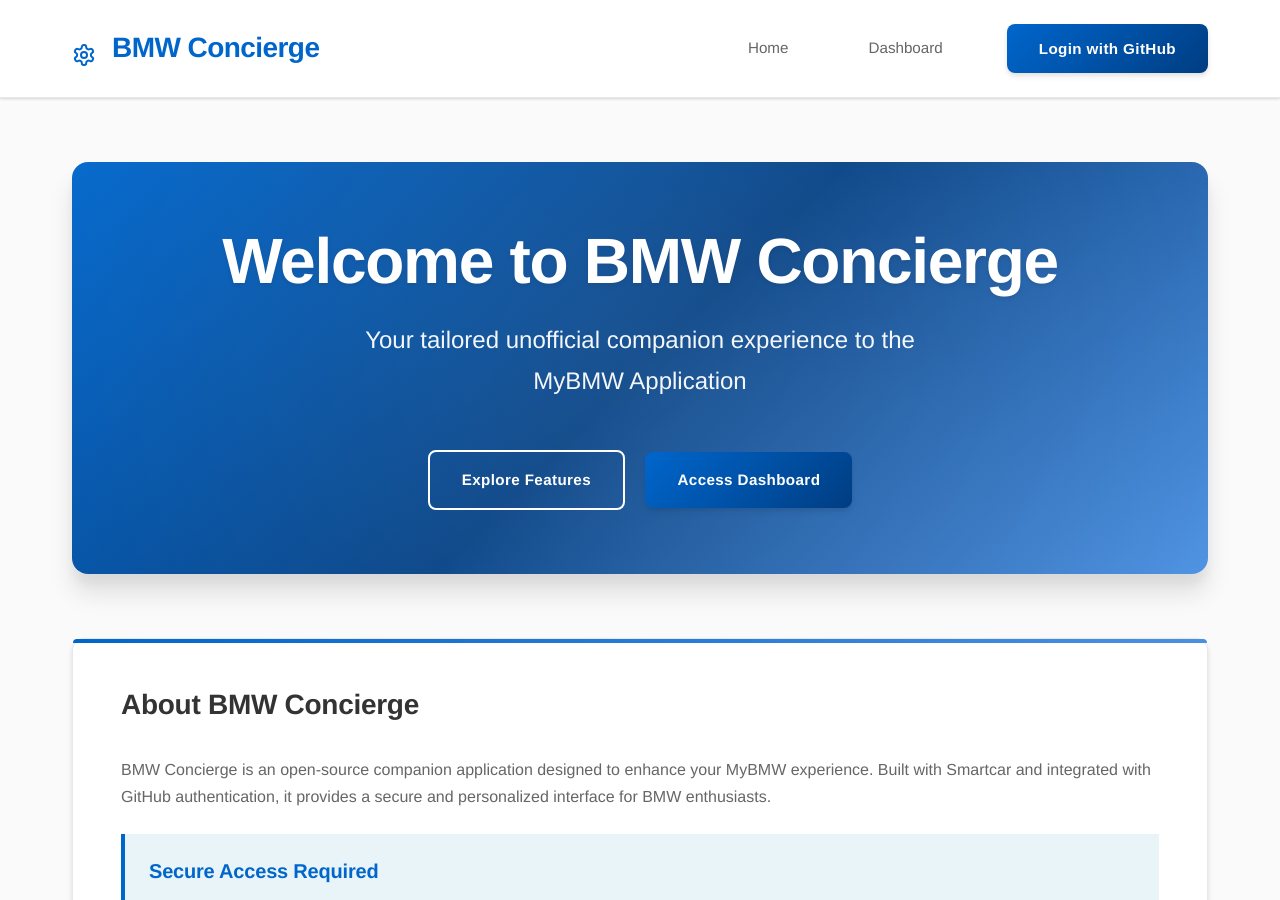
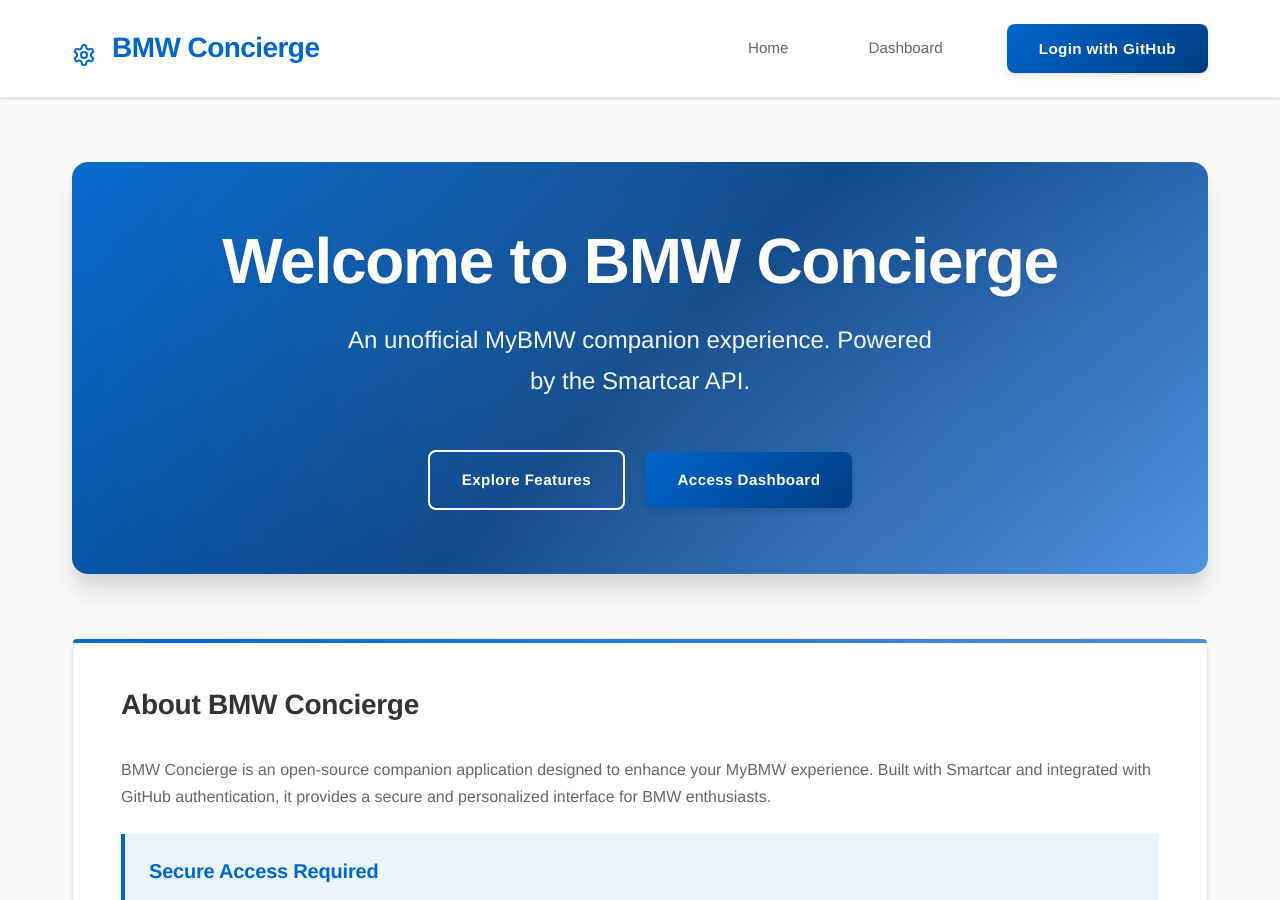
Before and after one commit to chatala1/BMW-Concierge, a Jekyll site: the page built from index.html, in a window 1280 px wide and 900 px high. Built offline with Jekyll 4.4.1, drawn with Linux system fonts in a browser that asks for light colours.

Commit message:
Update index.html

```diff
--- a/index.html
+++ b/index.html
@@ -6,7 +6,7 @@
 
 <div class="hero">
     <h1>Welcome to BMW Concierge</h1>
-    <p>Your tailored unofficial companion experience to the MyBMW Application</p>
+    <p>An unofficial MyBMW companion experience. Powered by the Smartcar API.</p>
     <div style="margin-top: 2rem;">
         <a href="#features" class="btn btn-outline" style="margin-right: 1rem;">Explore Features</a>
         <a href="{{ '/protected.html' | relative_url }}" class="btn btn-primary">Access Dashboard</a>
```
